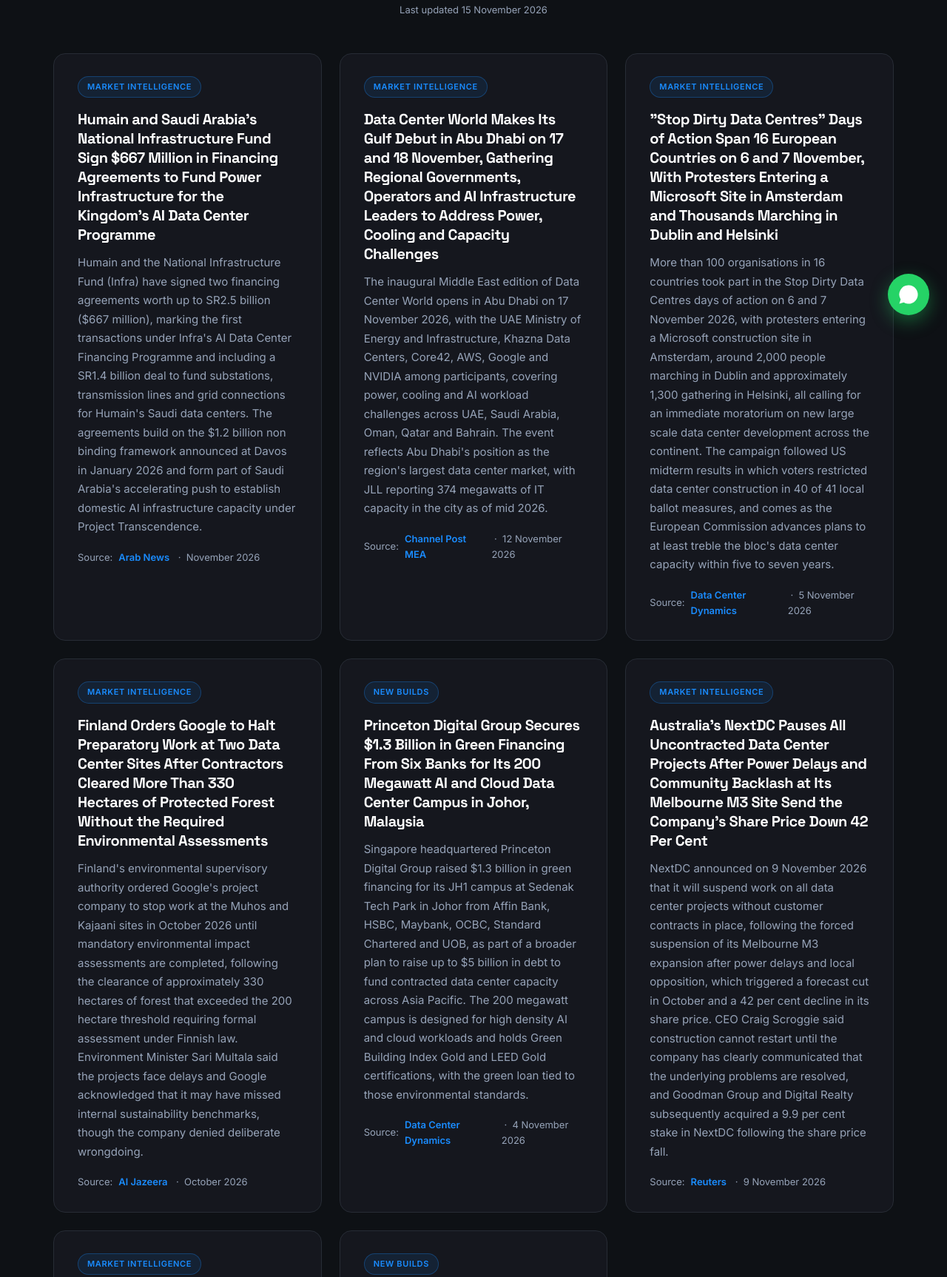
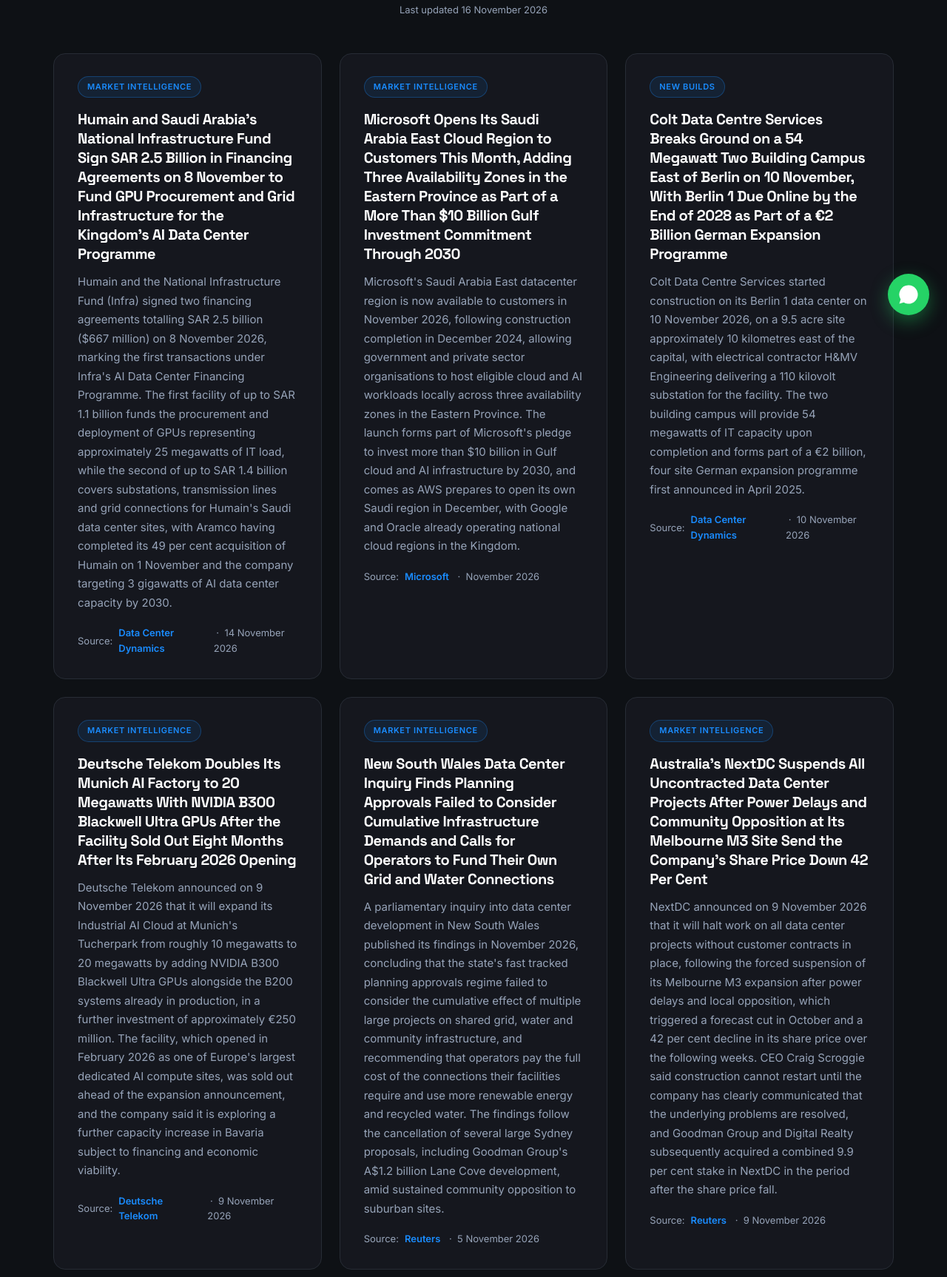
Before and after one commit to jamesastrustalent/astrus-talent-website, a plain HTML site: page insights.html in a window 1280 px wide. Shown: the part 350-2076 px from the top of the page at 74% size. Drawn offline with Linux system fonts and the light colour scheme.

Commit message:
Insights: refresh data center news 2026-11-16
Co-Authored-By: Claude Sonnet 4.6 <noreply@anthropic.com>
Claude-Session: https://claude.ai/code/session_01Ao479qMDRVNz7EYrLrco9N

```diff
--- a/insights.html
+++ b/insights.html
@@ -96,7 +96,7 @@
       <p>Trends, analysis, and perspectives from inside the data center and AI infrastructure talent market.</p>
     </div>
   </section>
-  <p class="updated">Last updated 15 November 2026</p>
+  <p class="updated">Last updated 16 November 2026</p>
 
   <!-- To add or edit an article, copy one <a class="insight-card"> block below and update the tag, title, text, source and href. -->
   <section class="insights-wrap">
@@ -104,63 +104,63 @@
       <div class="card-grid cols-3">
 
         <!-- Gulf / Middle East -->
-        <a class="insight-card fade-up" href="https://www.arabnews.com/eye-on-ai/humain-infra-sign-667m-financing-deals-to-expand-saudi-ai-infrastructure-3010704" target="_blank" rel="noopener">
+        <a class="insight-card fade-up" href="https://www.datacenterdynamics.com/en/news/humain-raises-667m-for-ai-buildout-in-saudi-arabia/" target="_blank" rel="noopener">
           <span class="insight-tag">Market Intelligence</span>
-          <h3>Humain and Saudi Arabia's National Infrastructure Fund Sign $667 Million in Financing Agreements to Fund Power Infrastructure for the Kingdom's AI Data Center Programme</h3>
-          <p>Humain and the National Infrastructure Fund (Infra) have signed two financing agreements worth up to SR2.5 billion ($667 million), marking the first transactions under Infra's AI Data Center Financing Programme and including a SR1.4 billion deal to fund substations, transmission lines and grid connections for Humain's Saudi data centers. The agreements build on the $1.2 billion non binding framework announced at Davos in January 2026 and form part of Saudi Arabia's accelerating push to establish domestic AI infrastructure capacity under Project Transcendence.</p>
-          <div class="insight-source">Source: <span>Arab News</span> &nbsp;&middot;&nbsp; November 2026</div>
+          <h3>Humain and Saudi Arabia's National Infrastructure Fund Sign SAR 2.5 Billion in Financing Agreements on 8 November to Fund GPU Procurement and Grid Infrastructure for the Kingdom's AI Data Center Programme</h3>
+          <p>Humain and the National Infrastructure Fund (Infra) signed two financing agreements totalling SAR 2.5 billion ($667 million) on 8 November 2026, marking the first transactions under Infra's AI Data Center Financing Programme. The first facility of up to SAR 1.1 billion funds the procurement and deployment of GPUs representing approximately 25 megawatts of IT load, while the second of up to SAR 1.4 billion covers substations, transmission lines and grid connections for Humain's Saudi data center sites, with Aramco having completed its 49 per cent acquisition of Humain on 1 November and the company targeting 3 gigawatts of AI data center capacity by 2030.</p>
+          <div class="insight-source">Source: <span>Data Center Dynamics</span> &nbsp;&middot;&nbsp; 14 November 2026</div>
         </a>
 
-        <a class="insight-card fade-up" href="https://channelpostmea.com/2026/11/12/data-center-world-middle-east-to-spotlight-abu-dhabis-next-phase-of-ai-infrastructure-growth/" target="_blank" rel="noopener">
+        <a class="insight-card fade-up" href="https://news.microsoft.com/source/emea/2026/08/microsoft-announces-saudi-arabia-east-datacenter-region-will-be-available-in-november-2026/" target="_blank" rel="noopener">
           <span class="insight-tag">Market Intelligence</span>
-          <h3>Data Center World Makes Its Gulf Debut in Abu Dhabi on 17 and 18 November, Gathering Regional Governments, Operators and AI Infrastructure Leaders to Address Power, Cooling and Capacity Challenges</h3>
-          <p>The inaugural Middle East edition of Data Center World opens in Abu Dhabi on 17 November 2026, with the UAE Ministry of Energy and Infrastructure, Khazna Data Centers, Core42, AWS, Google and NVIDIA among participants, covering power, cooling and AI workload challenges across UAE, Saudi Arabia, Oman, Qatar and Bahrain. The event reflects Abu Dhabi's position as the region's largest data center market, with JLL reporting 374 megawatts of IT capacity in the city as of mid 2026.</p>
-          <div class="insight-source">Source: <span>Channel Post MEA</span> &nbsp;&middot;&nbsp; 12 November 2026</div>
+          <h3>Microsoft Opens Its Saudi Arabia East Cloud Region to Customers This Month, Adding Three Availability Zones in the Eastern Province as Part of a More Than $10 Billion Gulf Investment Commitment Through 2030</h3>
+          <p>Microsoft's Saudi Arabia East datacenter region is now available to customers in November 2026, following construction completion in December 2024, allowing government and private sector organisations to host eligible cloud and AI workloads locally across three availability zones in the Eastern Province. The launch forms part of Microsoft's pledge to invest more than $10 billion in Gulf cloud and AI infrastructure by 2030, and comes as AWS prepares to open its own Saudi region in December, with Google and Oracle already operating national cloud regions in the Kingdom.</p>
+          <div class="insight-source">Source: <span>Microsoft</span> &nbsp;&middot;&nbsp; November 2026</div>
         </a>
 
         <!-- Europe / EMEA -->
-        <a class="insight-card fade-up" href="https://www.datacenterdynamics.com/en/news/two-days-of-anti-data-center-protest-planned-across-europe/" target="_blank" rel="noopener">
-          <span class="insight-tag">Market Intelligence</span>
-          <h3>"Stop Dirty Data Centres" Days of Action Span 16 European Countries on 6 and 7 November, With Protesters Entering a Microsoft Site in Amsterdam and Thousands Marching in Dublin and Helsinki</h3>
-          <p>More than 100 organisations in 16 countries took part in the Stop Dirty Data Centres days of action on 6 and 7 November 2026, with protesters entering a Microsoft construction site in Amsterdam, around 2,000 people marching in Dublin and approximately 1,300 gathering in Helsinki, all calling for an immediate moratorium on new large scale data center development across the continent. The campaign followed US midterm results in which voters restricted data center construction in 40 of 41 local ballot measures, and comes as the European Commission advances plans to at least treble the bloc's data center capacity within five to seven years.</p>
-          <div class="insight-source">Source: <span>Data Center Dynamics</span> &nbsp;&middot;&nbsp; 5 November 2026</div>
+        <a class="insight-card fade-up" href="https://www.datacenterdynamics.com/en/news/colt-breaks-ground-on-data-center-in-berlin-germany/" target="_blank" rel="noopener">
+          <span class="insight-tag">New Builds</span>
+          <h3>Colt Data Centre Services Breaks Ground on a 54 Megawatt Two Building Campus East of Berlin on 10 November, With Berlin 1 Due Online by the End of 2028 as Part of a €2 Billion German Expansion Programme</h3>
+          <p>Colt Data Centre Services started construction on its Berlin 1 data center on 10 November 2026, on a 9.5 acre site approximately 10 kilometres east of the capital, with electrical contractor H&amp;MV Engineering delivering a 110 kilovolt substation for the facility. The two building campus will provide 54 megawatts of IT capacity upon completion and forms part of a €2 billion, four site German expansion programme first announced in April 2025.</p>
+          <div class="insight-source">Source: <span>Data Center Dynamics</span> &nbsp;&middot;&nbsp; 10 November 2026</div>
         </a>
 
-        <a class="insight-card fade-up" href="https://www.aljazeera.com/news/2026/10/7/finland-orders-halt-to-work-on-google-data-sites-over-environment-concerns" target="_blank" rel="noopener">
+        <a class="insight-card fade-up" href="https://www.telekom.com/en/newsroom/latest-updates/media-information/2026/11/ai-demand-rises-deutsche-telekom-expands-ai-factory-in-munich" target="_blank" rel="noopener">
           <span class="insight-tag">Market Intelligence</span>
-          <h3>Finland Orders Google to Halt Preparatory Work at Two Data Center Sites After Contractors Cleared More Than 330 Hectares of Protected Forest Without the Required Environmental Assessments</h3>
-          <p>Finland's environmental supervisory authority ordered Google's project company to stop work at the Muhos and Kajaani sites in October 2026 until mandatory environmental impact assessments are completed, following the clearance of approximately 330 hectares of forest that exceeded the 200 hectare threshold requiring formal assessment under Finnish law. Environment Minister Sari Multala said the projects face delays and Google acknowledged that it may have missed internal sustainability benchmarks, though the company denied deliberate wrongdoing.</p>
-          <div class="insight-source">Source: <span>Al Jazeera</span> &nbsp;&middot;&nbsp; October 2026</div>
+          <h3>Deutsche Telekom Doubles Its Munich AI Factory to 20 Megawatts With NVIDIA B300 Blackwell Ultra GPUs After the Facility Sold Out Eight Months After Its February 2026 Opening</h3>
+          <p>Deutsche Telekom announced on 9 November 2026 that it will expand its Industrial AI Cloud at Munich's Tucherpark from roughly 10 megawatts to 20 megawatts by adding NVIDIA B300 Blackwell Ultra GPUs alongside the B200 systems already in production, in a further investment of approximately €250 million. The facility, which opened in February 2026 as one of Europe's largest dedicated AI compute sites, was sold out ahead of the expansion announcement, and the company said it is exploring a further capacity increase in Bavaria subject to financing and economic viability.</p>
+          <div class="insight-source">Source: <span>Deutsche Telekom</span> &nbsp;&middot;&nbsp; 9 November 2026</div>
         </a>
 
         <!-- Asia Pacific -->
-        <a class="insight-card fade-up" href="https://www.datacenterdynamics.com/en/news/apac-operator-pdg-secures-13-billion-for-malaysia-build-out/" target="_blank" rel="noopener">
-          <span class="insight-tag">New Builds</span>
-          <h3>Princeton Digital Group Secures $1.3 Billion in Green Financing From Six Banks for Its 200 Megawatt AI and Cloud Data Center Campus in Johor, Malaysia</h3>
-          <p>Singapore headquartered Princeton Digital Group raised $1.3 billion in green financing for its JH1 campus at Sedenak Tech Park in Johor from Affin Bank, HSBC, Maybank, OCBC, Standard Chartered and UOB, as part of a broader plan to raise up to $5 billion in debt to fund contracted data center capacity across Asia Pacific. The 200 megawatt campus is designed for high density AI and cloud workloads and holds Green Building Index Gold and LEED Gold certifications, with the green loan tied to those environmental standards.</p>
-          <div class="insight-source">Source: <span>Data Center Dynamics</span> &nbsp;&middot;&nbsp; 4 November 2026</div>
+        <a class="insight-card fade-up" href="https://www.thestar.com.my/tech/tech-news/2026/11/05/australia-data-centre-inquiry-finds-inadequate-checks-stops-short-of-moratorium" target="_blank" rel="noopener">
+          <span class="insight-tag">Market Intelligence</span>
+          <h3>New South Wales Data Center Inquiry Finds Planning Approvals Failed to Consider Cumulative Infrastructure Demands and Calls for Operators to Fund Their Own Grid and Water Connections</h3>
+          <p>A parliamentary inquiry into data center development in New South Wales published its findings in November 2026, concluding that the state's fast tracked planning approvals regime failed to consider the cumulative effect of multiple large projects on shared grid, water and community infrastructure, and recommending that operators pay the full cost of the connections their facilities require and use more renewable energy and recycled water. The findings follow the cancellation of several large Sydney proposals, including Goodman Group's A$1.2 billion Lane Cove development, amid sustained community opposition to suburban sites.</p>
+          <div class="insight-source">Source: <span>Reuters</span> &nbsp;&middot;&nbsp; 5 November 2026</div>
         </a>
 
         <a class="insight-card fade-up" href="https://www.thestar.com.my/tech/tech-news/2026/11/09/nextdc-pauses-uncontracted-projects-after-australian-data-centre-woes" target="_blank" rel="noopener">
           <span class="insight-tag">Market Intelligence</span>
-          <h3>Australia's NextDC Pauses All Uncontracted Data Center Projects After Power Delays and Community Backlash at Its Melbourne M3 Site Send the Company's Share Price Down 42 Per Cent</h3>
-          <p>NextDC announced on 9 November 2026 that it will suspend work on all data center projects without customer contracts in place, following the forced suspension of its Melbourne M3 expansion after power delays and local opposition, which triggered a forecast cut in October and a 42 per cent decline in its share price. CEO Craig Scroggie said construction cannot restart until the company has clearly communicated that the underlying problems are resolved, and Goodman Group and Digital Realty subsequently acquired a 9.9 per cent stake in NextDC following the share price fall.</p>
+          <h3>Australia's NextDC Suspends All Uncontracted Data Center Projects After Power Delays and Community Opposition at Its Melbourne M3 Site Send the Company's Share Price Down 42 Per Cent</h3>
+          <p>NextDC announced on 9 November 2026 that it will halt work on all data center projects without customer contracts in place, following the forced suspension of its Melbourne M3 expansion after power delays and local opposition, which triggered a forecast cut in October and a 42 per cent decline in its share price over the following weeks. CEO Craig Scroggie said construction cannot restart until the company has clearly communicated that the underlying problems are resolved, and Goodman Group and Digital Realty subsequently acquired a combined 9.9 per cent stake in NextDC in the period after the share price fall.</p>
           <div class="insight-source">Source: <span>Reuters</span> &nbsp;&middot;&nbsp; 9 November 2026</div>
         </a>
 
         <!-- United States -->
-        <a class="insight-card fade-up" href="https://www.washingtonpost.com/technology/2026/11/04/voters-pass-over-20-ballot-measures-ban-or-restrict-data-centers/" target="_blank" rel="noopener">
-          <span class="insight-tag">Market Intelligence</span>
-          <h3>US Voters Back Restrictions on Data Centers in 40 Out of 41 Local Ballot Measures on 3 November, With Bans, Moratoriums and Energy Caps Passing Across Ohio, Illinois and Eight Other States</h3>
-          <p>American voters approved restrictions on data center development in 40 of 41 local ballot measures on 3 November 2026, with measures ranging from outright bans above a size threshold to temporary moratoriums and energy consumption caps, in a nationwide vote on the AI infrastructure boom that analysts said contributed to a wider shift in the midterm results. Ohio had the most measures on the ballot with 21, followed by Illinois with 7, and the sole exception in favour of data center development was in Harwood, North Dakota.</p>
-          <div class="insight-source">Source: <span>The Washington Post</span> &nbsp;&middot;&nbsp; 4 November 2026</div>
+        <a class="insight-card fade-up" href="https://www.datacenterdynamics.com/en/news/lambda-to-develop-four-building-data-center-campus-in-lowndes-county-alabama/" target="_blank" rel="noopener">
+          <span class="insight-tag">New Builds</span>
+          <h3>Lambda Plans to Invest $33.1 Billion in a Four Building AI Data Center Campus in Lowndes County, Alabama, Powered by Alabama Power and Expected to Break Ground in the First Quarter of 2027</h3>
+          <p>Lambda announced on 5 November 2026 that it will develop a large scale AI data center campus near Burkville in Lowndes County, Alabama, in partnership with Cloverleaf Infrastructure, estimating a total investment of $33.1 billion and the creation of 1,000 jobs over the life of the project. The campus will be powered by Alabama Power pending regulatory approval, with construction expected to begin in the first quarter of 2027, and the company has committed $10 million through a Community Benefits Agreement with the Central Alabama Community Foundation.</p>
+          <div class="insight-source">Source: <span>Data Center Dynamics</span> &nbsp;&middot;&nbsp; 5 November 2026</div>
         </a>
 
-        <a class="insight-card fade-up" href="https://blog.google/innovation-and-ai/infrastructure-and-cloud/global-network/wyoming-data-center/" target="_blank" rel="noopener">
-          <span class="insight-tag">New Builds</span>
-          <h3>Google Commits $17 Billion to Its First Wyoming Data Center Campus Near Cheyenne, Powered by 702 Megawatts of Fuel Cell Generation With Carbon Capture on a 716 Acre Site in Laramie County</h3>
-          <p>Google announced on 5 November 2026 that it will invest $17 billion in a data center campus in Laramie County, Wyoming, powered by a 702 megawatt fuel cell plant operated with American Electric Power and designed to avoid drawing on the local water supply through air cooling. The campus, known internally as Project Tembo, is planned to reach full operation by 2031 with the power facility targeted for completion by end of 2028, and will generate hundreds of millions of dollars in property taxes for Laramie County schools.</p>
-          <div class="insight-source">Source: <span>Google</span> &nbsp;&middot;&nbsp; 5 November 2026</div>
+        <a class="insight-card fade-up" href="https://thenextweb.com/news/anthropic-3-4bn-gas-generators-onepwr-ft" target="_blank" rel="noopener">
+          <span class="insight-tag">Market Intelligence</span>
+          <h3>Anthropic Agrees to Acquire $3.4 Billion Worth of Gas Fired Generators From OnePWR Solutions, Securing 1.7 Gigawatts of Caterpillar Equipment to Power Its AI Data Centers Off Grid</h3>
+          <p>Anthropic agreed in late September 2026 to take over approximately $3.4 billion in gas fired power generator orders originally placed by Texas based supplier OnePWR Solutions, covering around 1.7 gigawatts of Caterpillar generation equipment along with the associated engineering and installation work, according to reporting by the Financial Times in November 2026. The deal is described as the largest direct investment in power generation equipment by an AI company to date, and comes as Anthropic prepares for a planned public offering, with the company flagging that reliance on natural gas exposes its data center buildout to volatile energy prices and community air quality concerns.</p>
+          <div class="insight-source">Source: <span>Financial Times</span> &nbsp;&middot;&nbsp; November 2026</div>
         </a>
 
       </div>
```
